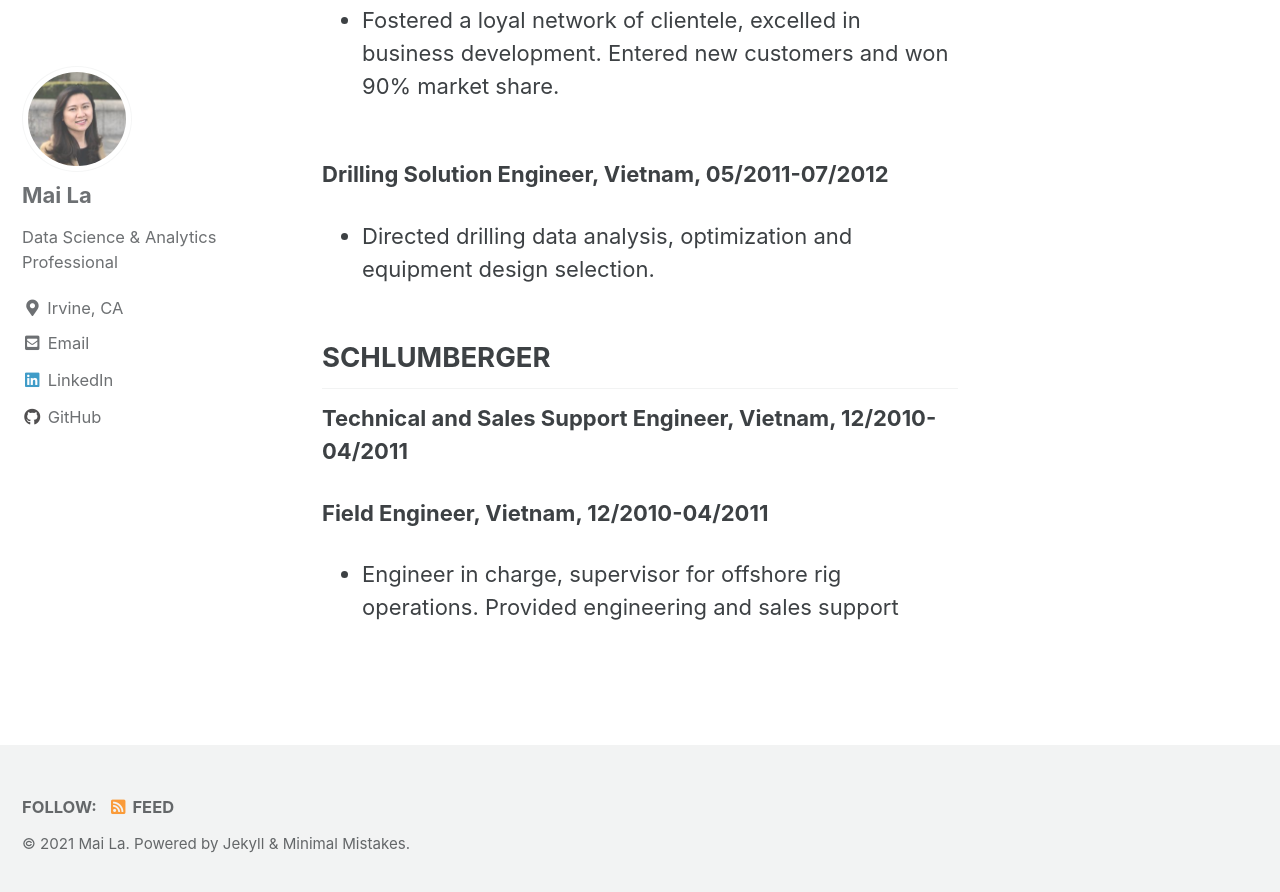
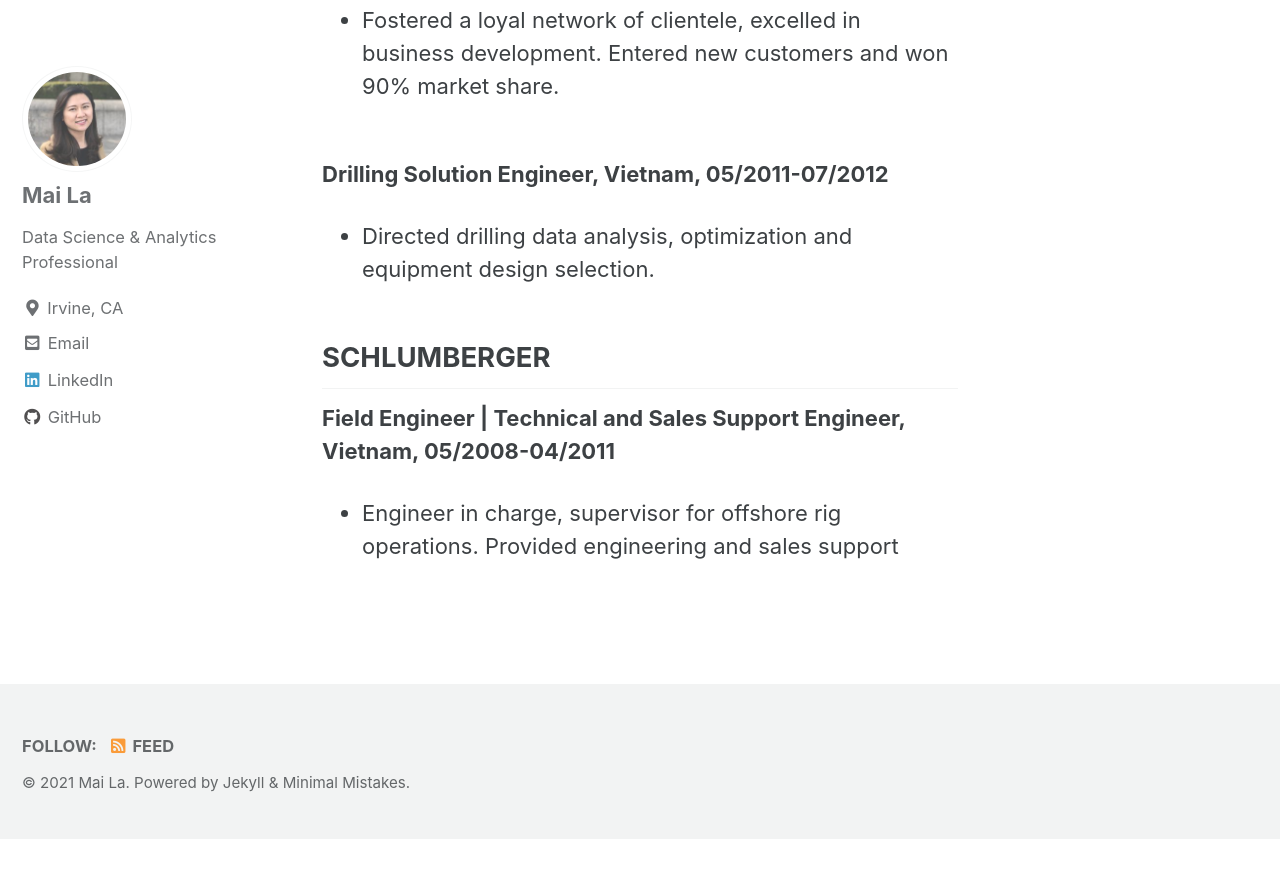
Before and after one commit to latuyetmai/latuyetmai.github.io, a Jekyll site: the page built from _pages/cv.markdown, in a window 1280 px wide and 900 px high, scrolled down 4314 px. Shown: the top 892 px of the window. Built offline with Jekyll 4.4.1, drawn with Linux system fonts in a browser that asks for light colours; cached includes are drawn as plain includes; after the commit the page ends 5153 px from its top, so only the background shows below that.

Commit message:
Update cv.markdown

```diff
--- a/_pages/cv.markdown
+++ b/_pages/cv.markdown
@@ -85,8 +85,7 @@ description: Mai La's Resume
 	</ul>
 
 	<h2>SCHLUMBERGER</h2>
-	<p><strong>Technical and Sales Support Engineer, Vietnam, 12/2010-04/2011</strong></p>
-	<p><strong>Field Engineer, Vietnam, 12/2010-04/2011</strong></p>
+	<p><strong>Field Engineer | Technical and Sales Support Engineer, Vietnam, 05/2008-04/2011</strong></p>
 	<ul>
 	<li>Engineer in charge, supervisor for offshore rig operations. Provided engineering and sales support</li>
 	</ul>
```
